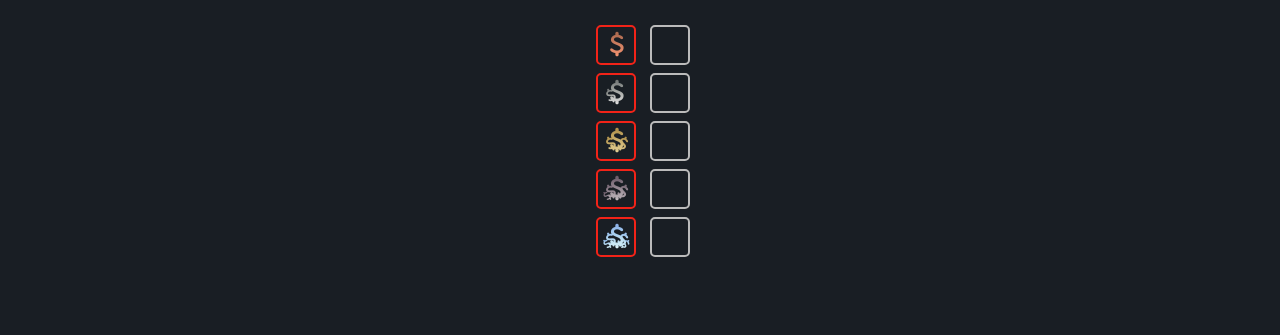
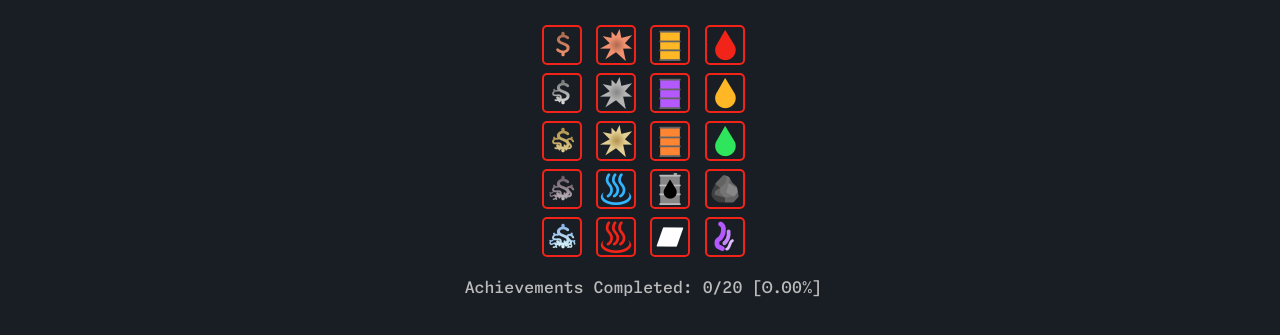
Before and after one commit to MrBacon470/Under-Pressure, an Astro site: page / in a window 1280 px wide. Both pictures are taken after a click on the button "Achievements". Shown: the part 179-514 px from the top of the page. Built offline with nearby package versions, Linux system fonts and the light colour scheme; Astro itself is replaced by a stand-in of ours.

Commit message:
15 more achievements + all work now

```diff
--- a/public/scripts/achievements.js
+++ b/public/scripts/achievements.js
@@ -3,36 +3,126 @@ const achievements = [
         name: 'Profitable',
         desc: `Make $${format(D(1e3))}`,
         img: 'images/achievementIcons/bronzeMoney.png',
-        condition: () => {data.funds.gte(1e3)}
+        condition: () => data.funds.gte(1e3)
     },
     {
         name: 'Profiteer',
         desc: `Make $${format(D(1e4))}`,
         img: 'images/achievementIcons/silverMoney.png',
-        condition: () => {data.funds.gte(1e4)}
+        condition: () => data.funds.gte(1e4)
     },
     {
         name: 'Oil Barron',
         desc: `Make $${format(D(1e5))}`,
         img: 'images/achievementIcons/goldMoney.png',
-        condition: () => {data.funds.gte(1e3)}
+        condition: () => data.funds.gte(1e5)
     },
     {
         name: 'Tycoon',
         desc: `Make $${format(D(5e5))}`,
         img: 'images/achievementIcons/platinumMoney.png',
-        condition: () => {data.funds.gte(1e3)}
+        condition: () => data.funds.gte(5e5)
     },
     {
         name: 'Rockefeller',
         desc: `Make $${format(D(1e6))}`,
         img: 'images/achievementIcons/diamondMoney.png',
-        condition: () => {data.funds.gte(1e3)}
+        condition: () => data.funds.gte(1e6)
+    },
+    {
+        name: 'Implosion',
+        desc: `Acquire your first ceramic`,
+        img: 'images/achievementIcons/bronzeCeramic.png',
+        condition: () => data.ceramic.gte(1)
+    },
+    {
+        name: 'Cracked',
+        desc: `Acquire 10 Ceramic`,
+        img: 'images/achievementIcons/silverCeramic.png',
+        condition: () => data.ceramic.gte(10)
+    },
+    {
+        name: 'Pottery Expert',
+        desc: `Acquire 100 Ceramic`,
+        img: 'images/achievementIcons/goldCeramic.png',
+        condition: () => data.ceramic.gte(100)
+    },
+    {
+        name: 'Boiler',
+        desc: `Reach Processing Temperature`,
+        img: 'images/achievementIcons/cold.png',
+        condition: () => data.refineryValues[1].gte(baseRanges.temperature[0])
+    },
+    {
+        name: 'Too Hot!!',
+        desc: `Surpass Max Temperature`,
+        img: 'images/heat.png',
+        condition: () => data.refineryValues[1].gte(baseRanges.temperature[1])
+    },
+    {
+        name: 'An Upgrade',
+        desc: 'Improve your distillation column',
+        img: 'images/distCol1.png',
+        condition: () => data.collapseUpgrades[0].gte(1)
+    },
+    {
+        name: 'Advancements Galore',
+        desc: 'Get the 3rd distillation column upgrade',
+        img: 'images/distCol4.png',
+        condition: () => data.collapseUpgrades[0].gte(4)
+    },
+    {
+        name: 'Ultimate...',
+        desc: 'Max out your distillation column',
+        img: 'images/distCol6.png',
+        condition: () => data.collapseUpgrades[0].gte(6)
+    },
+    {
+        name: 'Asphalt Absolutist',
+        desc: 'Produce some Asphalt',
+        img: 'images/asphalt.png',
+        condition: () => data.refinedProducts[0].gt(0)
+    },
+    {
+        name: 'Microplastics are good for you',
+        desc: 'Produce some plastic',
+        img: 'images/plastic.png',
+        condition: () => data.refinedProducts[1].gt(0)
+    },
+    {
+        name: 'Red Gold?',
+        desc: 'Stockpile 1,000 Liters of Naptha',
+        img: 'images/naptha.png',
+        condition: () => data.oilProducts[0].gte(1e3)
+    },
+    {
+        name: 'I <3 Combustion',
+        desc: 'Stockpile 750 Liters of Fuel Oil',
+        img: 'images/fuelOil.png',
+        condition: () => data.oilProducts[1].gte(750)
+    },
+    {
+        name: 'Yummy Minerals',
+        desc: 'Stockpile 500 Liters of Mineral Oil',
+        img: 'images/mineralOil.png',
+        condition: () => data.oilProducts[2].gte(500)
+    },
+    {
+        name: 'Pablo Escobar',
+        desc: 'Stockpile 1,000 kilos of Coal Coke',
+        img: 'images/coke.png',
+        condition: () => data.oilProducts[3].gte(1e3)
+    },
+    {
+        name: 'Heavy Hydrocarbons',
+        desc: 'Stockpile 1,000 Liters of Residual Gas',
+        img: 'images/residual-gas.png',
+        condition: () => data.oilProducts[4].gte(1e3)
     },
 ]
 
 const minAchievementColumnSize = 5
-const achievementColumnSizes = [5,0]
+const achievementColumnSizes = [5,5,5,5]
 
 function generateAchievements() {
     let achCount = 0;
@@ -52,11 +142,15 @@ function generateAchievements() {
 
 function achievementHover(id) {
     DOMCacheGetOrSet('achievementHoverText').innerText = `${achievements[id].name} - (${id+1})\n${achievements[id].desc}`
-    DOMCacheGetOrSet('achievementHoverText').classList = true ? 'greenText' : 'redText'
+    DOMCacheGetOrSet('achievementHoverText').classList = data.achievements[id] ? 'greenText' : 'redText'
 }
 
 function updateAchievementHTML() {
-
+    if(data.currentTab !== 4) return
+    for(let i = 0; i < data.achievements.length; i++) {
+        DOMCacheGetOrSet(`achievement${i}`).classList = data.achievements[i] ? 'achUnlock' : 'achLock'
+    }
+    DOMCacheGetOrSet('achievementCompletionText').innerText = `Achievements Completed: ${calculateAchievementsCompleted()}/${data.achievements.length} [${toPlaces(D(calculateAchievementsCompleted()/data.achievements.length).times(100),2,D(101))}%]`
 }
 
 function getAchievement(id) {
@@ -71,3 +165,12 @@ function checkAchievements() {
         }
     }
 }
+
+function calculateAchievementsCompleted() {
+    let count = 0
+    for(let i = 0; i < data.achievements.length; i++) {
+        if(data.achievements[i])
+            count++;
+    }
+    return count
+}
--- a/public/scripts/data.js
+++ b/public/scripts/data.js
@@ -10,7 +10,7 @@ function getDefaultData() {
         refineryToggles: new Array(2).fill(false),
         regularUpgrades: new Array(5).fill(Decimal.dZero),
         collapseUpgrades: new Array(5).fill(Decimal.dZero),
-        achievements: new Array(5).fill(false),
+        achievements: new Array(20).fill(false),
         buyAmount: new Array(2).fill(0),
         settingsToggles: new Array(1).fill(false),
         currentTab: 0,
--- a/public/scripts/main.js
+++ b/public/scripts/main.js
@@ -98,6 +98,7 @@ function updateGame() {
     updateRefinery()
     updateShipping()
     updateCollapse()
+    checkAchievements()
     //Global HTML Updates
     DOMCacheGetOrSet('navButton1').style.display = data.collapseUpgrades[1].gte(1) ? 'block' : 'none'
     DOMCacheGetOrSet('navButton3').style.display = data.hasCollapsed ? 'block' : 'none'
@@ -116,6 +117,7 @@ function updateGame() {
     updateShippingHTML()
     updateCollapseHTML()
     updateProcessingHTML()
+    updateAchievementHTML()
 }
 
 function calculateOfflineProgress() {
--- a/src/pages/index.astro
+++ b/src/pages/index.astro
@@ -31,6 +31,7 @@
 					<div id="achievementsHolder" class="flexRow">
 					</div>
 					<p id="achievementHoverText"></p>
+					<p id="achievementCompletionText"></p>
 				</div>
 				<Settings/>
 			</div>
```
Also changed, not shown: public/images/achievementIcons/bronzeCeramic.png (added), public/images/achievementIcons/cold.png (added), public/images/achievementIcons/goldCeramic.png (added), public/images/achievementIcons/silverCeramic.png (added).
